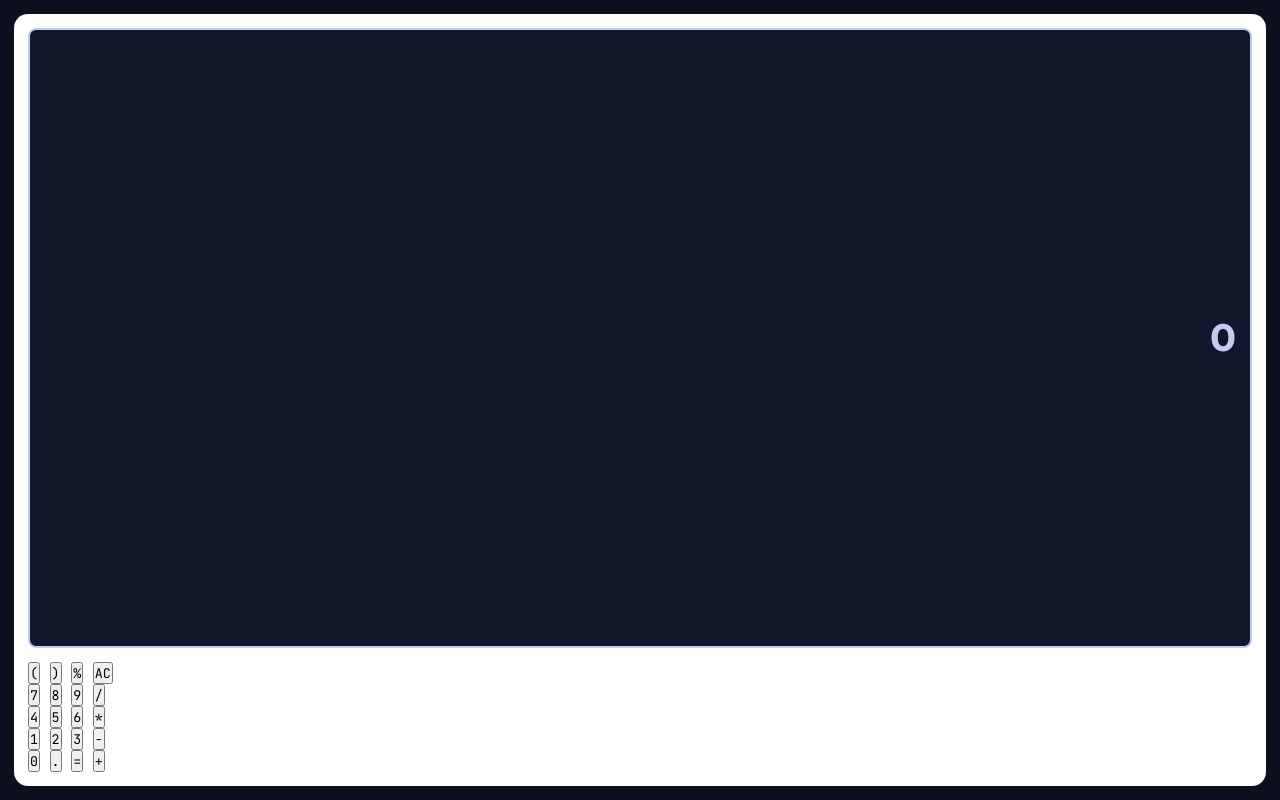
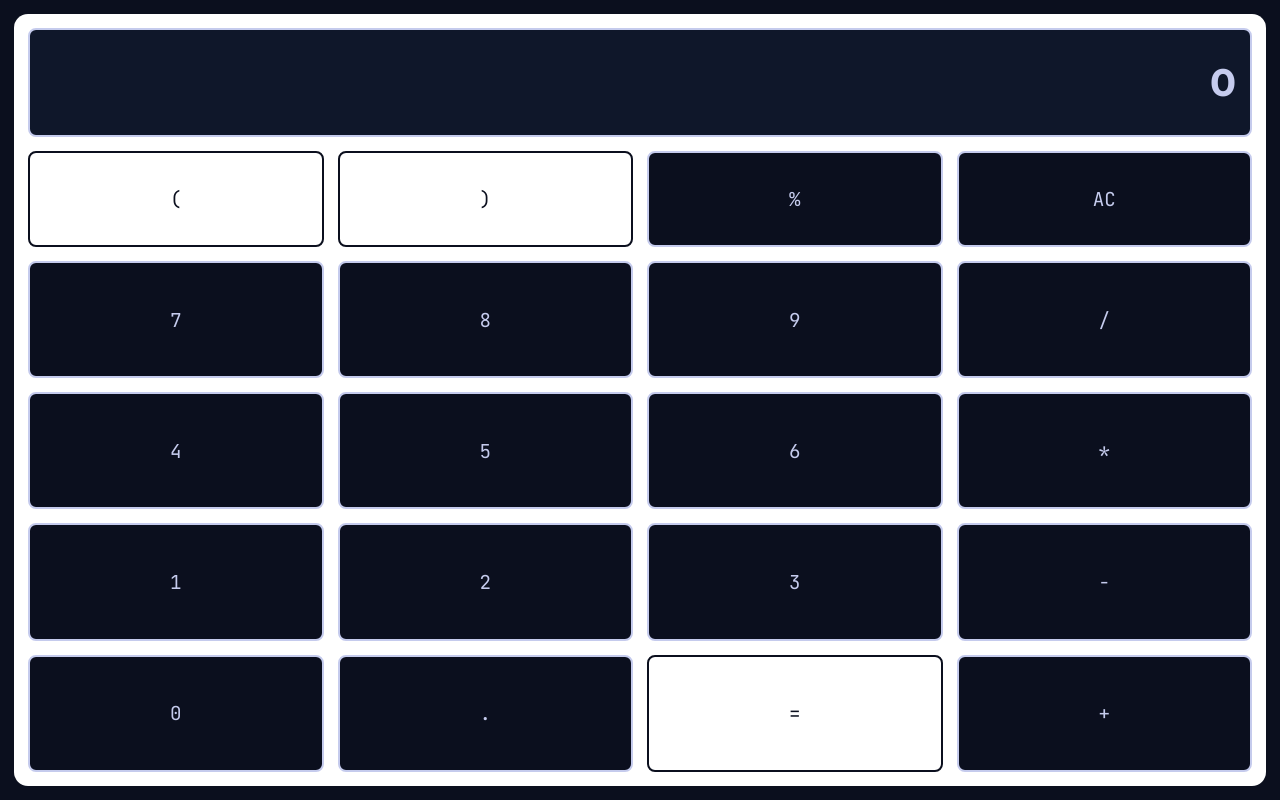
Before and after one commit to WazzaPd/CalculatorWebApp, a plain HTML site: page index.html in a window 1280 px wide. Drawn offline with Linux system fonts and the light colour scheme.

Commit message:
buttons styled

```diff
--- a/index.html
+++ b/index.html
@@ -15,7 +15,7 @@
             <h1>0</h1>
         </div>
         <div class="buttonContainer">
-            <div class="buttonRow">
+            <div class="buttonRow smRow">
                 <button class="btn">
                     <p>(</p>
                 </button>
--- a/styles.css
+++ b/styles.css
@@ -29,6 +29,7 @@ body {
     display: flex;
     flex-direction: column;
     gap: 14px;
+    min-height: 400px;
 }
 
 .display{
@@ -50,3 +51,53 @@ body {
     text-align: end;
     font-family: 'Montserrat', sans-serif;
 }
+
+.buttonContainer {
+    display: flex;
+    flex-direction: column;
+    gap: 14px;
+    flex: 8;
+}
+
+.buttonRow{
+    display: grid;
+    grid-template-columns: repeat(4, minmax(0, 1fr));
+    gap: 14px;
+    flex: 4;
+}
+
+.smRow {
+    flex: 3 !important;
+}
+
+.smRow > button:nth-child(1),
+.smRow > button:nth-child(2) {
+    background: white !important;
+    color: var(--bg-color) !important;
+    border: 2px solid var(--bg-color);
+}
+
+.btn {
+    background: var(--bg-color);
+    color: var(--text-color);
+    border: 2px solid var(--text-color);
+    border-radius: 8px;
+    display: grid;
+    place-items: center;
+    cursor: pointer;
+    transition-duration: 200ms;
+}
+
+.btn:hover {
+    opacity: 0.8;
+}
+
+.btn p {
+    font-size: 1.2rem;
+}
+
+.buttonRow:last-child > .btn:nth-child(3) {
+    border-color: var(--bg-color);
+    background: white;
+    color: var(--bg-color);
+}
```
